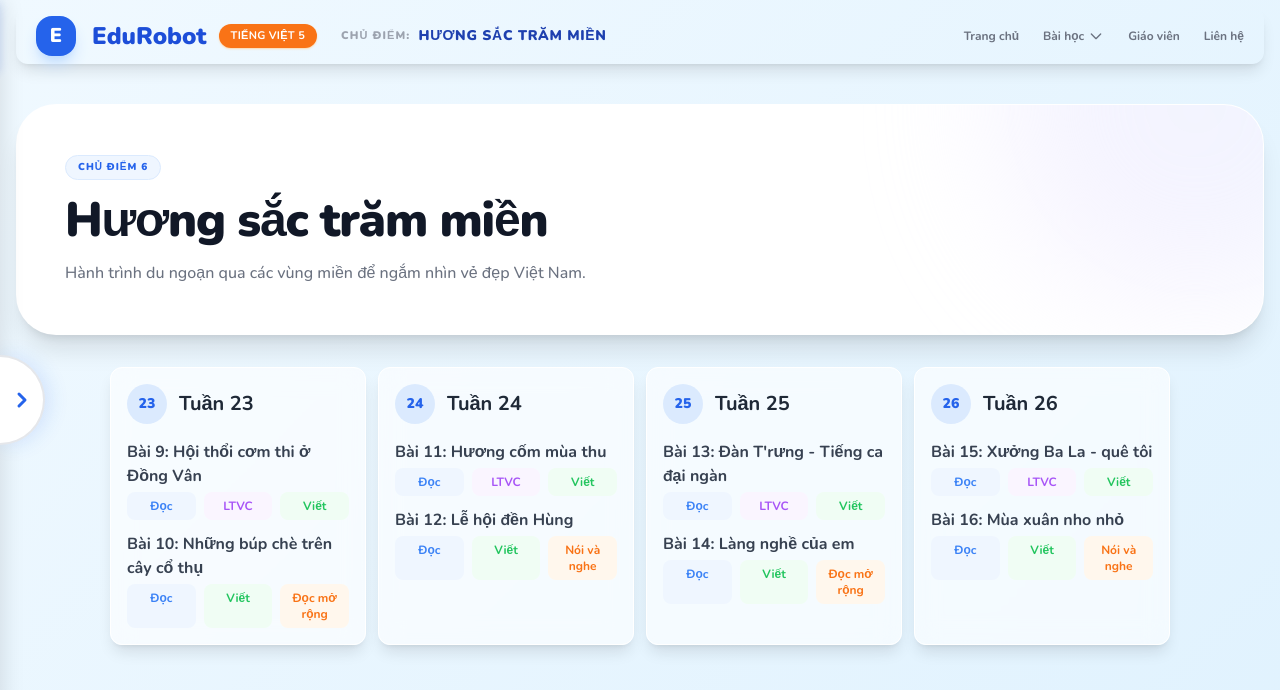
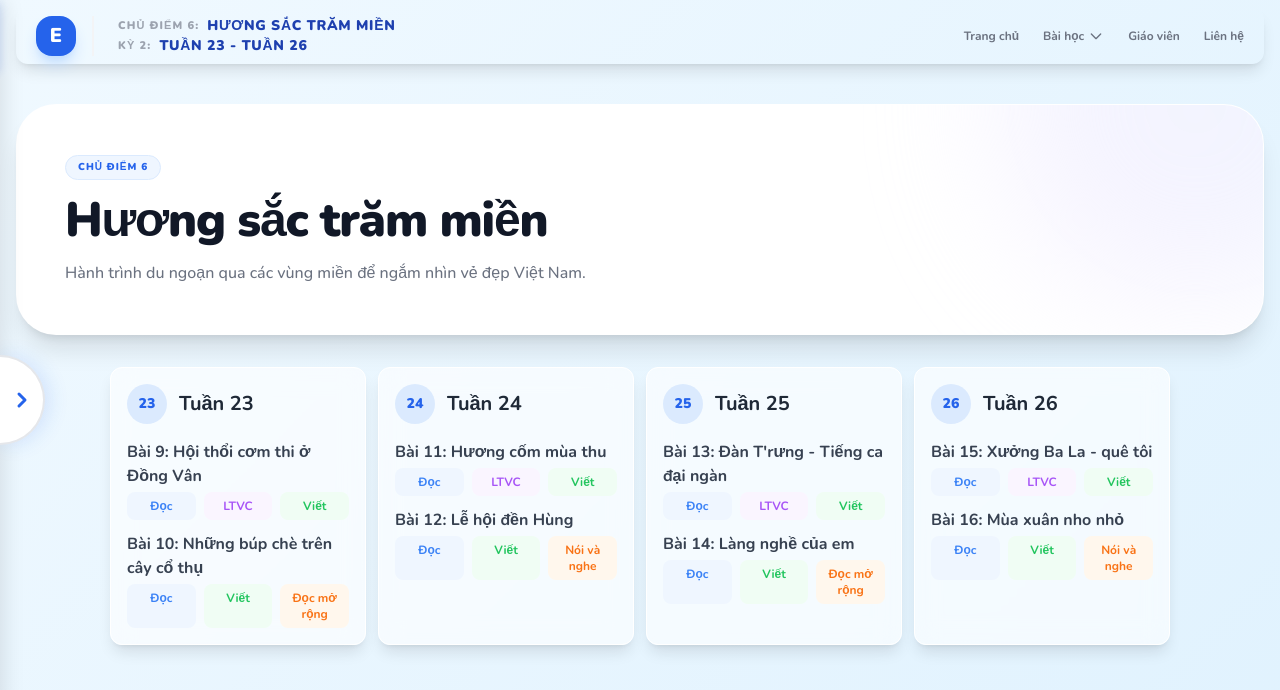
Before and after one commit to lethanhlongdvn/tiengviet5, a website: page cd6-huong-sac-tram-mien.html in a window 1280 px wide. Drawn offline with nearby package versions, Linux system fonts and the light colour scheme.

Commit message:
Update cd6-huong-sac-tram-mien.html

```diff
--- a/cd6-huong-sac-tram-mien.html
+++ b/cd6-huong-sac-tram-mien.html
@@ -31,21 +31,22 @@
                     class="w-10 h-10 bg-blue-600 rounded-2xl flex items-center justify-center text-white shadow-lg shadow-blue-200 shrink-0">
                     <span class="text-xl font-black">E</span>
                 </a>
-                <div class="flex flex-col md:flex-row md:items-center md:space-x-6">
-                    <div class="flex items-center space-x-3">
-                        <span class="text-2xl font-black text-blue-700">EduRobot</span>
-                        <span
-                            class="text-[11px] font-bold px-3 py-1 rounded-full bg-orange-500 text-white shadow-sm shadow-orange-200 tracking-wide whitespace-nowrap">TIẾNG
-                            VIỆT 5</span>
-                    </div>
-
-                    <div class="flex items-center space-x-2 overflow-hidden">
+                <div class="flex flex-col border-l-0 md:border-l-2 md:border-gray-100 md:pl-6 text-left">
+                    <div class="flex items-center space-x-2">
                         <span
                             class="text-[11px] font-black uppercase tracking-widest text-gray-400 whitespace-nowrap">CHỦ
-                            ĐIỂM:</span>
+                            ĐIỂM 6:</span>
                         <span
                             class="text-sm font-black uppercase tracking-wider text-blue-800 truncate max-w-[180px] md:max-w-none">HƯƠNG
                             SẮC TRĂM MIỀN</span>
+                    </div>
+                    <div class="flex items-center space-x-2">
+                        <span
+                            class="text-[11px] font-black uppercase tracking-widest text-gray-400 whitespace-nowrap">KỲ
+                            2:</span>
+                        <span
+                            class="text-sm font-black uppercase tracking-wider text-blue-800 truncate max-w-[180px] md:max-w-none uppercase">Tuần
+                            23 - Tuần 26</span>
                     </div>
                 </div>
             </div>
@@ -122,7 +123,8 @@
                             <a href="#"
                                 class="text-xs font-bold text-green-500 bg-green-50 hover:bg-green-600 hover:text-white px-2 py-1.5 rounded-lg transition-colors flex-1 text-center">Viết</a>
                             <a href="#"
-                                class="text-xs font-bold text-orange-500 bg-orange-50 hover:bg-orange-600 hover:text-white px-2 py-1.5 rounded-lg transition-colors flex-1 text-center">Đọc mở rộng</a>
+                                class="text-xs font-bold text-orange-500 bg-orange-50 hover:bg-orange-600 hover:text-white px-2 py-1.5 rounded-lg transition-colors flex-1 text-center">Đọc
+                                mở rộng</a>
                         </div>
                     </div>
 
@@ -160,7 +162,8 @@
                             <a href="#"
                                 class="text-xs font-bold text-green-500 bg-green-50 hover:bg-green-600 hover:text-white px-2 py-1.5 rounded-lg transition-colors flex-1 text-center">Viết</a>
                             <a href="#"
-                                class="text-xs font-bold text-orange-500 bg-orange-50 hover:bg-orange-600 hover:text-white px-2 py-1.5 rounded-lg transition-colors flex-1 text-center">Nói và nghe</a>
+                                class="text-xs font-bold text-orange-500 bg-orange-50 hover:bg-orange-600 hover:text-white px-2 py-1.5 rounded-lg transition-colors flex-1 text-center">Nói
+                                và nghe</a>
                         </div>
                     </div>
 
@@ -198,7 +201,8 @@
                             <a href="#"
                                 class="text-xs font-bold text-green-500 bg-green-50 hover:bg-green-600 hover:text-white px-2 py-1.5 rounded-lg transition-colors flex-1 text-center">Viết</a>
                             <a href="#"
-                                class="text-xs font-bold text-orange-500 bg-orange-50 hover:bg-orange-600 hover:text-white px-2 py-1.5 rounded-lg transition-colors flex-1 text-center">Đọc mở rộng</a>
+                                class="text-xs font-bold text-orange-500 bg-orange-50 hover:bg-orange-600 hover:text-white px-2 py-1.5 rounded-lg transition-colors flex-1 text-center">Đọc
+                                mở rộng</a>
                         </div>
                     </div>
 
@@ -236,7 +240,8 @@
                             <a href="#"
                                 class="text-xs font-bold text-green-500 bg-green-50 hover:bg-green-600 hover:text-white px-2 py-1.5 rounded-lg transition-colors flex-1 text-center">Viết</a>
                             <a href="#"
-                                class="text-xs font-bold text-orange-500 bg-orange-50 hover:bg-orange-600 hover:text-white px-2 py-1.5 rounded-lg transition-colors flex-1 text-center">Nói và nghe</a>
+                                class="text-xs font-bold text-orange-500 bg-orange-50 hover:bg-orange-600 hover:text-white px-2 py-1.5 rounded-lg transition-colors flex-1 text-center">Nói
+                                và nghe</a>
                         </div>
                     </div>
 
```
